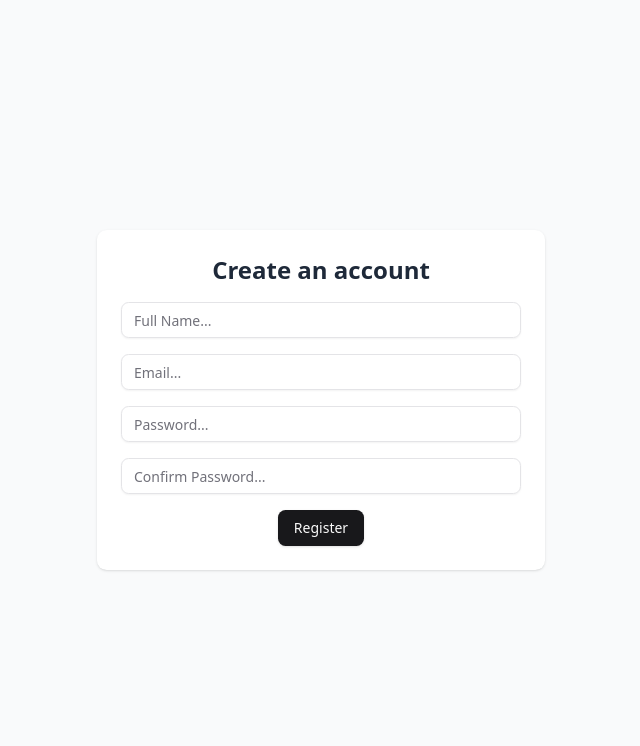
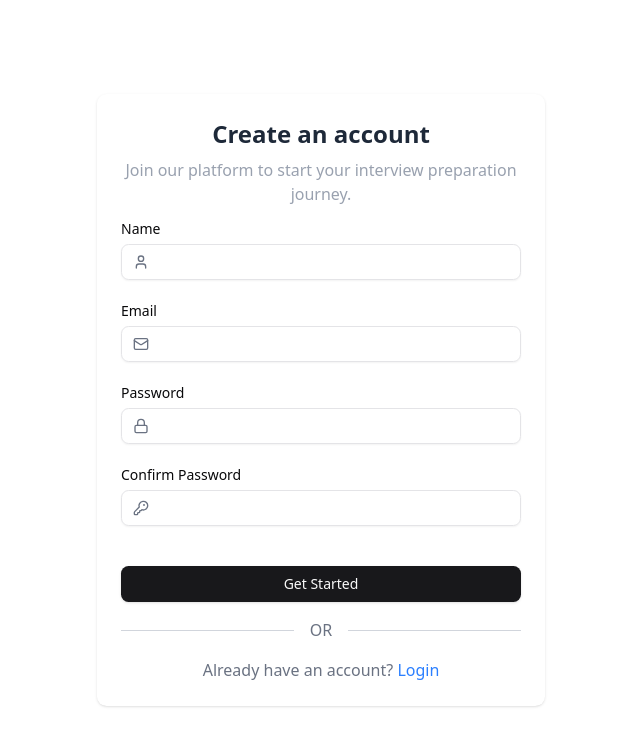
Before and after one commit to dxmv/interview_simulator, a React (Vite) app in the folder client/: page /register in a window 1280 px wide. Shown: the top 746 px of the page, without its empty margins (319-959 px from the left). Built offline with nearby package versions, Linux system fonts and the light colour scheme.

Commit message:
Layout for register & login finished

```diff
--- a/client/src/components/login/Login.tsx
+++ b/client/src/components/login/Login.tsx
@@ -3,6 +3,8 @@ import { storeToken } from '../../auth/local_storage';
 import { Button } from '../ui/button';
 import { Input } from '../ui/input';
 import { useForm } from '../../hooks/useForm';
+import { Mail, Lock } from 'lucide-react';
+import { Link as RouterLink } from 'react-router-dom';
 
 interface LoginFormData {
     email: string;
@@ -26,7 +28,8 @@ const Login = () => {
         <div className="min-h-screen flex items-center justify-center bg-gray-50">
             <div className="max-w-md w-full p-6 bg-white rounded-lg shadow-sm">
                 {/* Title of the login form */}
-                <h1 className="text-2xl font-semibold text-gray-800 mb-6 text-center">Login</h1>
+                <h1 className="text-2xl font-semibold text-gray-800 mb-2 text-center">Login</h1>
+                <p className="text-gray-400 text-center mb-6">Welcome back! Please enter your details to login.</p>
                 {/* Display error message if there is an error */}
                 {error && (
                     <div className="mb-4 p-2 text-red-500 bg-red-50 rounded text-center">
@@ -34,14 +37,38 @@ const Login = () => {
                     </div>
                 )}
                 {/* Form for user input */}
-                <form className="space-y-4 flex flex-col justify-center items-center" onSubmit={handleSubmit}>
+                <form className="space-y-6 flex flex-col justify-center items-center" onSubmit={handleSubmit}>
                     {/* Input field for email */}
-                    <Input type="email" name="email" value={formData.email} onChange={handleChange} placeholder="Email" required />
+                    <Input
+                        type="email"
+                        name="email"
+                        value={formData.email}
+                        onChange={handleChange}
+                        required
+                        icon={<Mail className="h-4 w-4 text-gray-500" />}
+                        label="Email"
+                    />
                     {/* Input field for password */}
-                    <Input type="password" name="password" value={formData.password} onChange={handleChange} placeholder="Password" required />
+                    <Input
+                        type="password"
+                        name="password"
+                        value={formData.password}
+                        onChange={handleChange}
+                        required
+                        icon={<Lock className="h-4 w-4 text-gray-500" />}
+                        label="Password"
+                    />
                     {/* Submit button for the form */}
-                    <Button type="submit">Log In</Button>
+                    <Button type="submit" className="w-full mt-4">Log In</Button>
                 </form>
+                <div className="text-center mt-4 mb-4">
+                    <div className="flex items-center justify-center">
+                        <div className="flex-grow h-px bg-gray-300"></div>
+                        <span className="text-gray-500 mx-4">OR</span>
+                        <div className="flex-grow h-px bg-gray-300"></div>
+                    </div>
+                </div>
+                <p className="text-center text-gray-500">Don't have an account? <RouterLink to="/register" className="text-blue-500 hover:text-blue-700">Register</RouterLink></p>
             </div>
         </div>
     );
--- a/client/src/components/register/Register.tsx
+++ b/client/src/components/register/Register.tsx
@@ -2,7 +2,8 @@ import { register } from '../../services/userServiceApi';
 import { Button } from '../ui/button';
 import { Input } from '../ui/input';
 import { useForm } from '../../hooks/useForm';
-
+import { Mail, User, Lock, KeyRound, Link } from 'lucide-react';
+import { Link as RouterLink } from 'react-router-dom';
 interface RegisterFormData {
     name: string;
     email: string;
@@ -32,29 +33,75 @@ const Register = () => {
     });
 
     return (
-        <div className="min-h-screen flex items-center justify-center bg-gray-50">
+        <div className="min-h-screen flex items-center justify-center bg-background">
             <div className="max-w-md w-full p-6 bg-white rounded-lg shadow-sm">
+                {/* TODO: Add a logo */}
                 {/* Title of the registration form */}
-                <h1 className="text-2xl font-semibold text-gray-800 mb-4 text-center">Create an account</h1>
-                {/* Display error message if there is an error */}
+                <h1 className="text-2xl font-semibold text-gray-800 mb-2 text-center">Create an account</h1>
+                <p className="text-gray-400 text-center mb-4">Join our platform to start your interview preparation journey.</p>
+               {/* Display error message if there is an error */}
                 {error && (
                     <div className="mb-4 p-2 text-red-500 bg-red-50 rounded text-center">
                         {error}
                     </div>
                 )}
                 {/* Form for user input */}
-                <form className="space-y-4 flex flex-col justify-center items-center" onSubmit={handleSubmit}>
+                <form className="space-y-6 flex flex-col justify-center items-center" onSubmit={handleSubmit}>
                     {/* Input field for name */}
-                    <Input type="text" name="name" placeholder="Full Name..." value={formData.name} onChange={handleChange} required />
+                    <Input
+                        type="text"
+                        label="Name"
+                        name="name"
+                        value={formData.name}
+                        onChange={handleChange}
+                        required
+                        className="w-full"
+                        icon={<User className="h-4 w-4 text-gray-500" />}
+                    />
                     {/* Input field for email */}
-                    <Input type="email" name="email" placeholder="Email..." value={formData.email} onChange={handleChange} required />
+                    <Input
+                        type="email"
+                        label="Email"
+                        name="email"
+                        value={formData.email}
+                        onChange={handleChange}
+                        required
+                        className="w-full"
+                        icon={<Mail className="h-4 w-4 text-gray-500" />}
+                    />
                     {/* Input field for password */}
-                    <Input type="password" name="password" placeholder="Password..." value={formData.password} onChange={handleChange} required />
+                    <Input
+                        type="password"
+                        label="Password"
+                        name="password"
+                        value={formData.password}
+                        onChange={handleChange}
+                        required
+                        className="w-full"
+                        icon={<Lock className="h-4 w-4 text-gray-500" />}
+                    />
                     {/* Input field for confirm password */}
-                    <Input type="password" name="confirmPassword" placeholder="Confirm Password..." value={formData.confirmPassword} onChange={handleChange} required />
+                    <Input
+                        type="password"
+                        label="Confirm Password"
+                        name="confirmPassword"
+                        value={formData.confirmPassword}
+                        onChange={handleChange}
+                        required
+                        className="w-full"
+                        icon={<KeyRound className="h-4 w-4 text-gray-500" />}
+                    />
                     {/* Submit button for the form */}
-                    <Button type="submit">Register</Button>
+                    <Button type="submit" className="w-full mt-4">Get Started</Button>
                 </form>
+                <div className="text-center mt-4 mb-4">
+                    <div className="flex items-center justify-center">
+                        <div className="flex-grow h-px bg-gray-300"></div>
+                        <span className="text-gray-500 mx-4">OR</span>
+                        <div className="flex-grow h-px bg-gray-300"></div>
+                    </div>
+                </div>
+                <p className="text-center text-gray-500">Already have an account? <RouterLink to="/login" className="text-blue-500 hover:text-blue-700">Login</RouterLink></p>
             </div>
         </div>
     );
--- a/client/src/components/ui/input.tsx
+++ b/client/src/components/ui/input.tsx
@@ -2,17 +2,40 @@ import * as React from "react"
 
 import { cn } from "@/lib/utils"
 
-function Input({ className, type, ...props }: React.ComponentProps<"input">) {
+interface InputProps extends React.ComponentProps<"input"> {
+  label?: string
+  icon?: React.ReactNode
+}
+
+function Input({ className, type, label, icon, ...props }: InputProps) {
   return (
+    <div className="grid w-full gap-2">
+      {label && (
+        <label
+          htmlFor={props.id}
+          className="text-sm font-medium leading-none peer-disabled:cursor-not-allowed peer-disabled:opacity-70"
+        >
+          {label}
+        </label>
+      )}
+      <div className="relative">
+        {icon && (
+          <div className="pointer-events-none absolute inset-y-0 left-3 flex items-center">
+            {icon}
+          </div>
+        )}
         <input
           type={type}
           data-slot="input"
           className={cn(
             "border-input file:text-foreground placeholder:text-muted-foreground selection:bg-primary selection:text-primary-foreground aria-invalid:outline-destructive/60 aria-invalid:ring-destructive/20 dark:aria-invalid:outline-destructive dark:aria-invalid:ring-destructive/50 ring-ring/10 dark:ring-ring/20 dark:outline-ring/40 outline-ring/50 aria-invalid:outline-destructive/60 dark:aria-invalid:outline-destructive dark:aria-invalid:ring-destructive/40 aria-invalid:ring-destructive/20 aria-invalid:border-destructive/60 dark:aria-invalid:border-destructive flex h-9 w-full min-w-0 rounded-md border bg-transparent px-3 py-1 text-base shadow-xs transition-[color,box-shadow] file:inline-flex file:h-7 file:border-0 file:bg-transparent file:text-sm file:font-medium focus-visible:ring-4 focus-visible:outline-1 disabled:pointer-events-none disabled:cursor-not-allowed disabled:opacity-50 aria-invalid:focus-visible:ring-[3px] aria-invalid:focus-visible:outline-none md:text-sm dark:aria-invalid:focus-visible:ring-4",
+            icon && "pl-10",
             className
           )}
           {...props}
         />
+      </div>
+    </div>
   )
 }
 
```
Also changed, not shown: 1 other file (tests, documents, lock files or other folders). Lines whose indentation alone changed are shown as unchanged.
